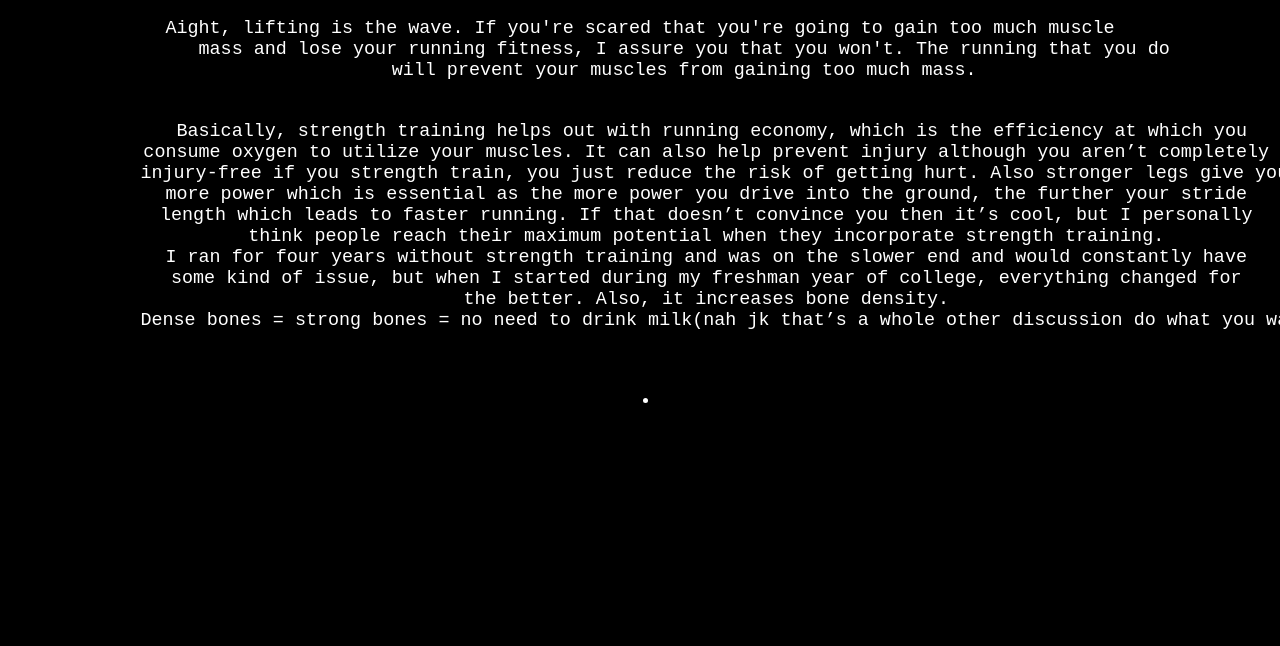
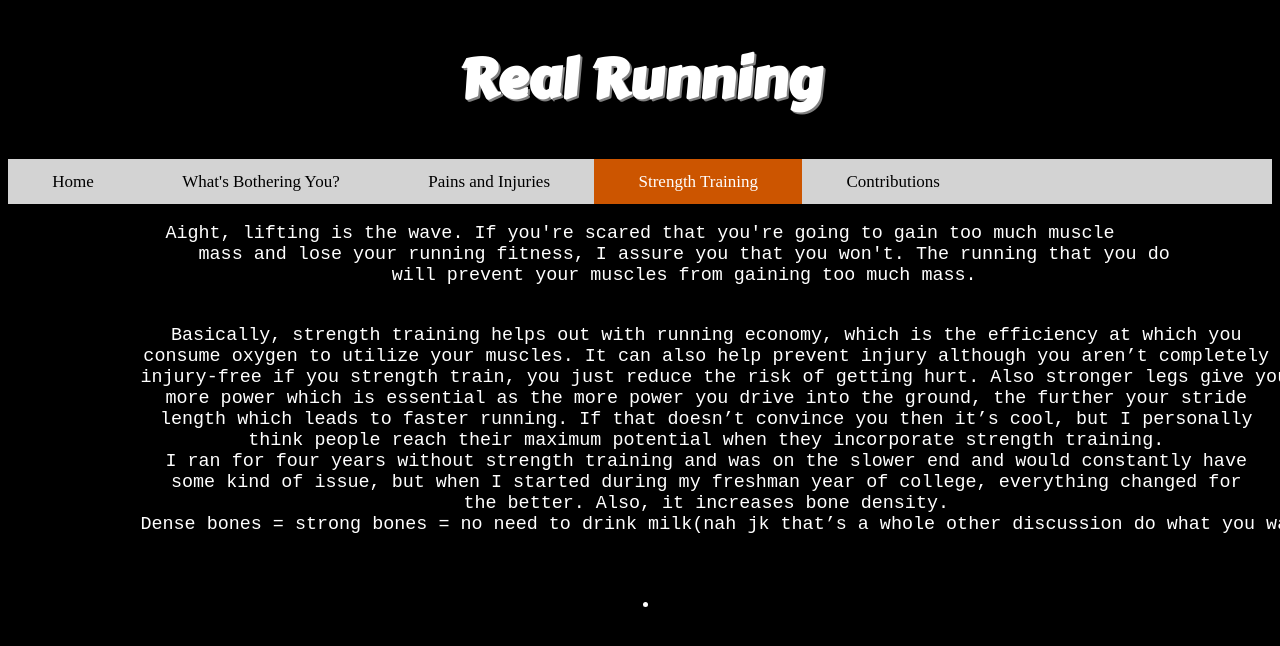
Before and after one commit to rahul-raminen19/rahul-raminen19.github.io, a plain HTML site: page realrunning/strengthtraining.html in a window 1280 px wide. Shown: the top 646 px of the page. Drawn offline with Linux system fonts and the light colour scheme.

Commit message:
added strength training tab

```diff
--- a/realrunning/strengthtraining.html
+++ b/realrunning/strengthtraining.html
@@ -8,6 +8,14 @@
 
 </head>
 <body>
+<h1 class="center musclehead" style="font-size:300%;">Real Running</h1>
+<section class="topnav">
+    <a href="index.html">Home</a>
+    <a href="What's Bothering You.html">What's Bothering You?</a>
+    <a href="muscles.html">Pains and Injuries</a>
+    <a class="active" href="strengthtraining.html">Strength Training</a>
+    <a href="contributions.html">Contributions</a>
+</section>
 <section>
     <article id = "intro">
         <pre>Aight, lifting is the wave. If you're scared that you're going to gain too much muscle
@@ -15,7 +23,7 @@
         will prevent your muscles from gaining too much mass.
         </pre>
         <pre>
-             Basically, strength training helps out with running economy, which is the efficiency at which you
+            Basically, strength training helps out with running economy, which is the efficiency at which you
             consume oxygen to utilize your muscles. It can also help prevent injury although you aren’t completely
             injury-free if you strength train, you just reduce the risk of getting hurt. Also stronger legs give you
             more power which is essential as the more power you drive into the ground, the further your stride
```
Also changed, not shown: realrunning/What's Bothering You.html (+1 -0 lines), realrunning/contributions.html (+1 -0 lines), realrunning/index.html (+1 -0 lines), realrunning/muscles.html (+1 -0 lines).
